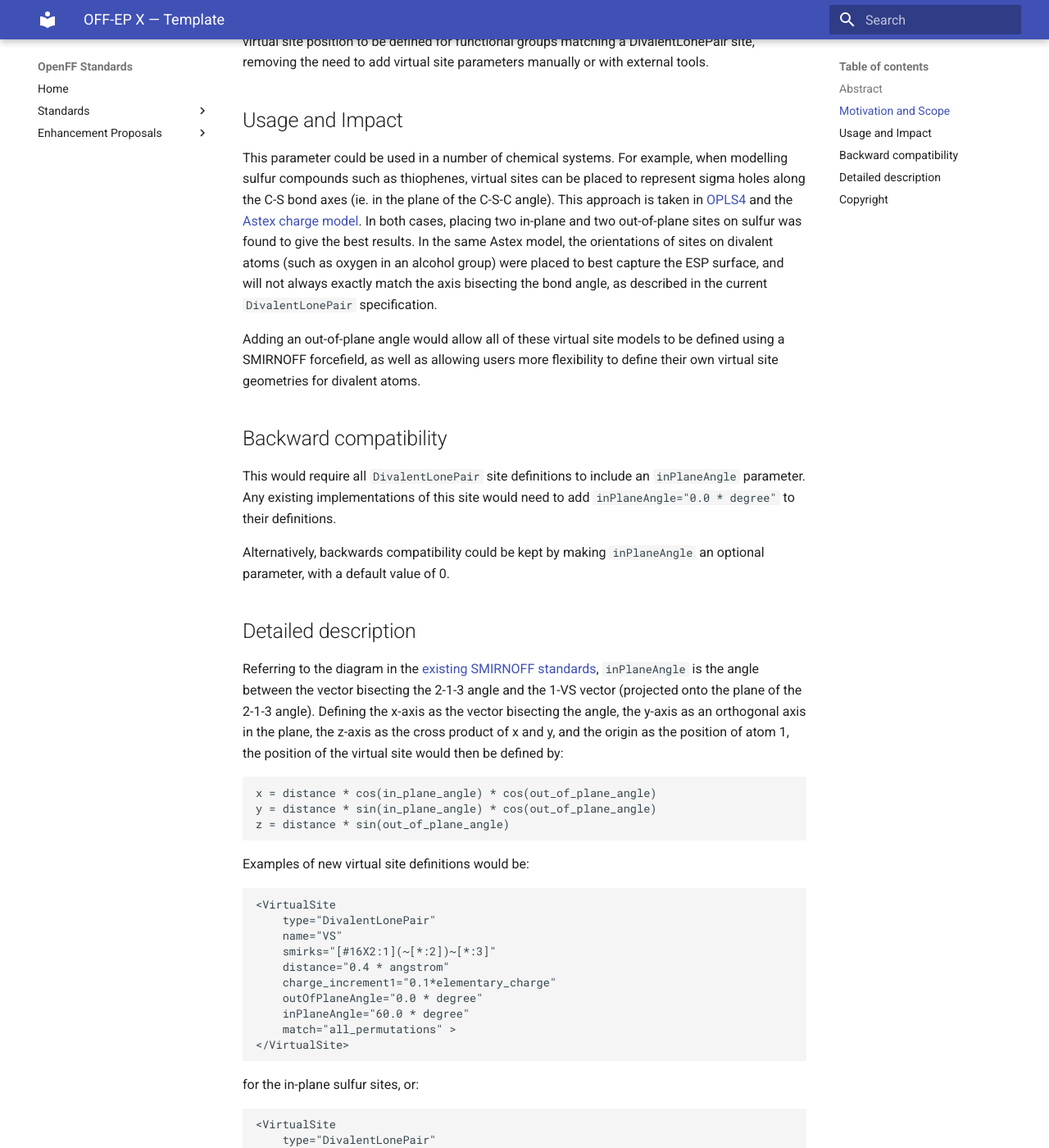
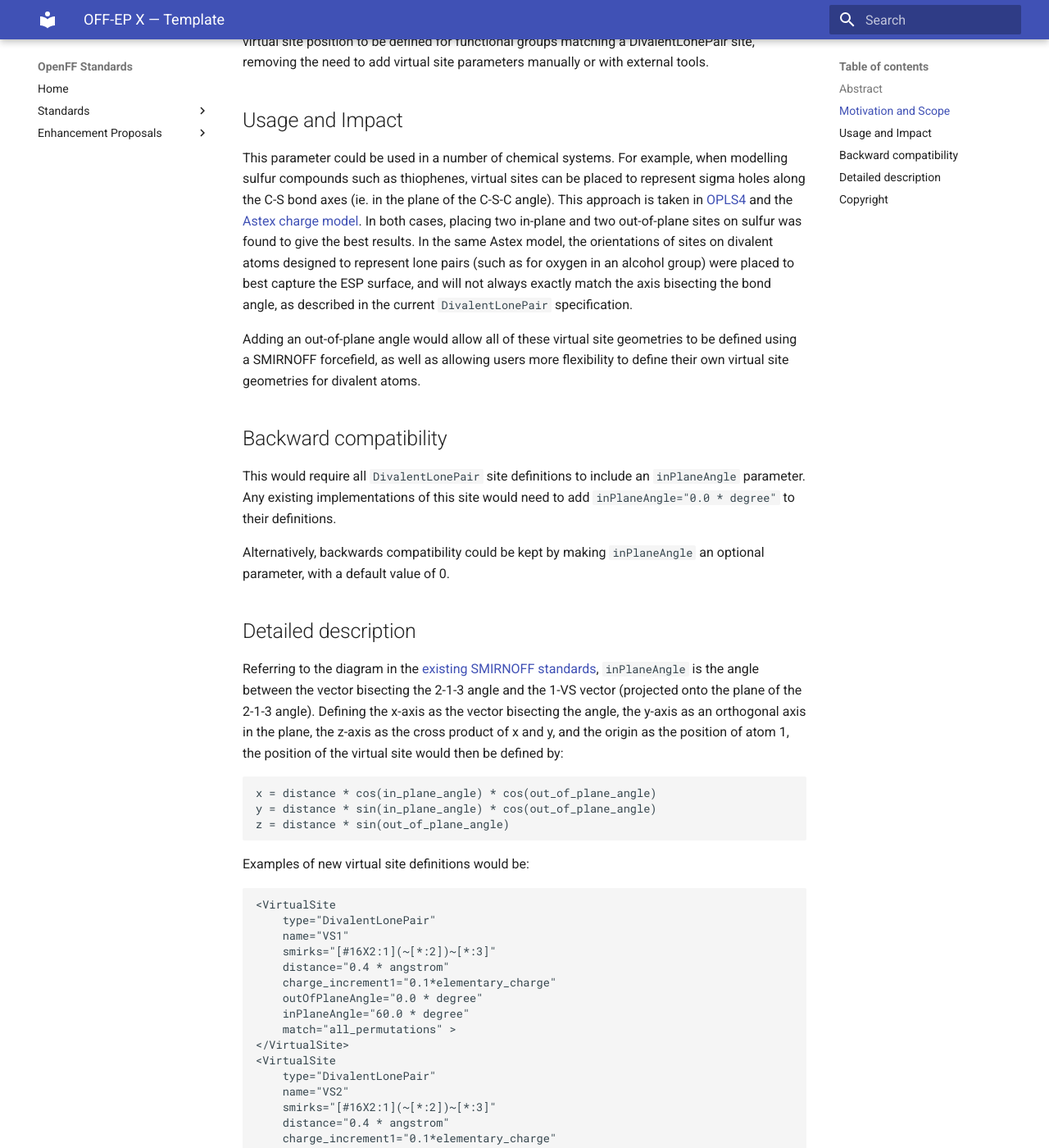
Before and after one commit to openforcefield/standards, an MkDocs documentation site: the page built from docs/enhancement-proposals/off-ep-divalent-vs.md, in a window 1280 px wide and 1400 px high, scrolled down 823 px. Shown: the whole window at 82% size. Built offline with MkDocs 1.6.1 and Material for MkDocs 9.7.7, drawn with Linux system fonts in a browser that asks for light colours; some of the changed text lies outside the part shown.

Commit message:
Update off-ep-divalent-vs.md

````diff
--- a/docs/enhancement-proposals/off-ep-divalent-vs.md
+++ b/docs/enhancement-proposals/off-ep-divalent-vs.md
@@ -29,9 +29,9 @@ manually or with external tools.
 ## Usage and Impact
 
 This parameter could be used in a number of chemical systems. For example, when modelling sulfur compounds such as thiophenes, virtual sites can be placed to represent sigma holes along the C-S bond axes (ie. in the plane of the C-S-C angle).
-This approach is taken in [OPLS4](https://pubmed.ncbi.nlm.nih.gov/34096718/) and the [Astex charge model](https://pubmed.ncbi.nlm.nih.gov/31553186/). In both cases, placing two in-plane and two out-of-plane sites on sulfur was found to give the best results. In the same Astex model, the orientations of sites on divalent atoms (such as oxygen in an alcohol group) were placed to best capture the ESP surface, and will not always exactly match the axis bisecting the bond angle, as described in the current `DivalentLonePair` specification.
+This approach is taken in [OPLS4](https://pubmed.ncbi.nlm.nih.gov/34096718/) and the [Astex charge model](https://pubmed.ncbi.nlm.nih.gov/31553186/). In both cases, placing two in-plane and two out-of-plane sites on sulfur was found to give the best results. In the same Astex model, the orientations of sites on divalent atoms designed to represent lone pairs (such as for oxygen in an alcohol group) were placed to best capture the ESP surface, and will not always exactly match the axis bisecting the bond angle, as described in the current `DivalentLonePair` specification.
 
-Adding an out-of-plane angle would allow all of these virtual site models to be defined using a SMIRNOFF forcefield, as well as allowing users more flexibility to define their own virtual site geometries for divalent atoms.
+Adding an out-of-plane angle would allow all of these virtual site geometries to be defined using a SMIRNOFF forcefield, as well as allowing users more flexibility to define their own virtual site geometries for divalent atoms.
 
 ## Backward compatibility
 
@@ -55,7 +55,7 @@ Examples of new virtual site definitions would be:
 ```xml
 <VirtualSite
     type="DivalentLonePair"
-    name="VS"
+    name="VS1"
     smirks="[#16X2:1](~[*:2])~[*:3]"
     distance="0.4 * angstrom"
     charge_increment1="0.1*elementary_charge"
@@ -63,8 +63,18 @@ Examples of new virtual site definitions would be:
     inPlaneAngle="60.0 * degree"
     match="all_permutations" >
 </VirtualSite>
+<VirtualSite
+    type="DivalentLonePair"
+    name="VS2"
+    smirks="[#16X2:1](~[*:2])~[*:3]"
+    distance="0.4 * angstrom"
+    charge_increment1="0.1*elementary_charge"
+    outOfPlaneAngle="60.0 * degree"
+    inPlaneAngle="0.0 * degree"
+    match="all_permutations" >
+</VirtualSite>
 ```
-for the in-plane sulfur sites, or:
+for the in-plane and out-of-plane sulfur sites, or:
 ```xml
 <VirtualSite
     type="DivalentLonePair"
````
